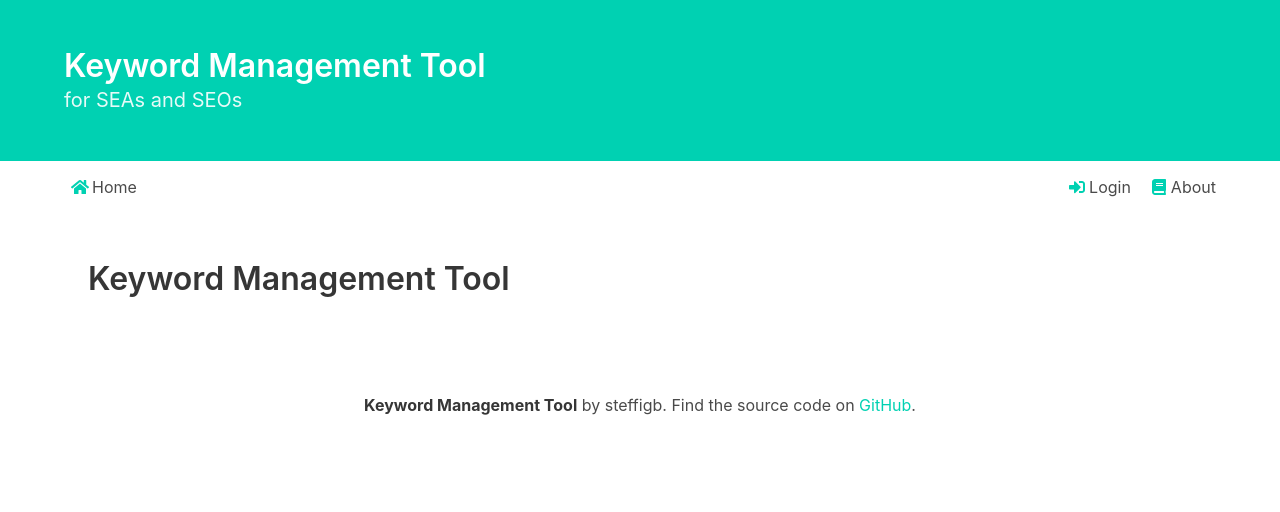
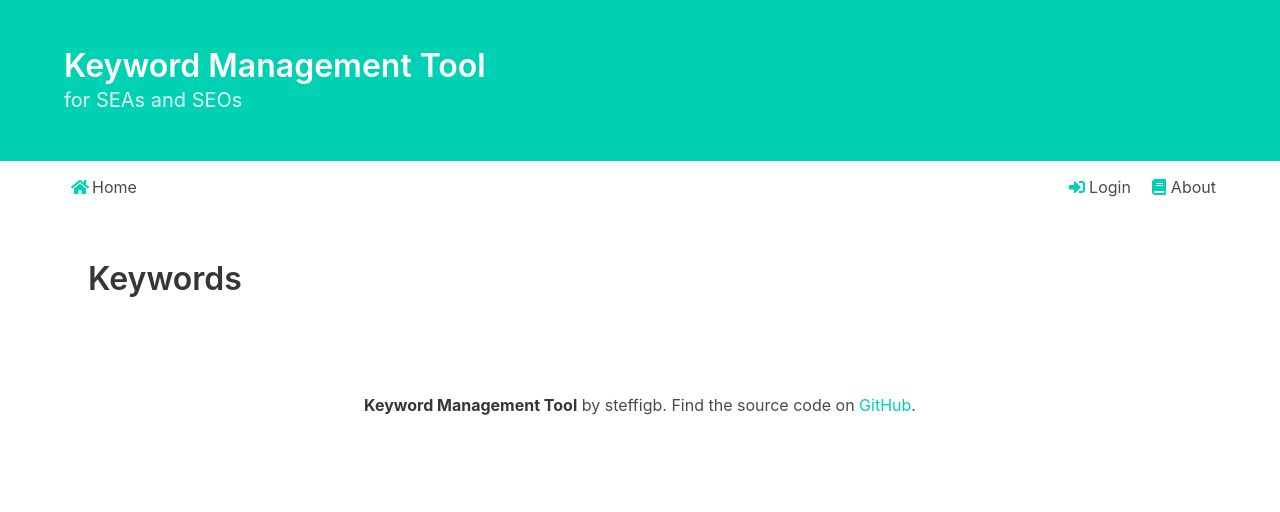
Before and after one commit to steffigb/keywordTool, a Django app: template keywords/templates/keywords/keywords-output.html in a window 1280 px wide. Shown: the top 512 px of the page. Run offline with Django 3.2, Linux system fonts and the light colour scheme; the template is opened without the code that fills it, so the values that code supplies are empty; some libraries are stand-ins or nearby versions.

Commit message:
Keywords-output title

```diff
--- a/keywords/templates/keywords/keywords-output.html
+++ b/keywords/templates/keywords/keywords-output.html
@@ -3,7 +3,7 @@
 {% block content %}
 <section class="section">
   <div class="container">
-    <h1 class="title">Keyword Management Tool</h1>
+    <h1 class="title">Keywords</h1>
 
     {% for phrase in phrases %}
     <div class="columns">
```
